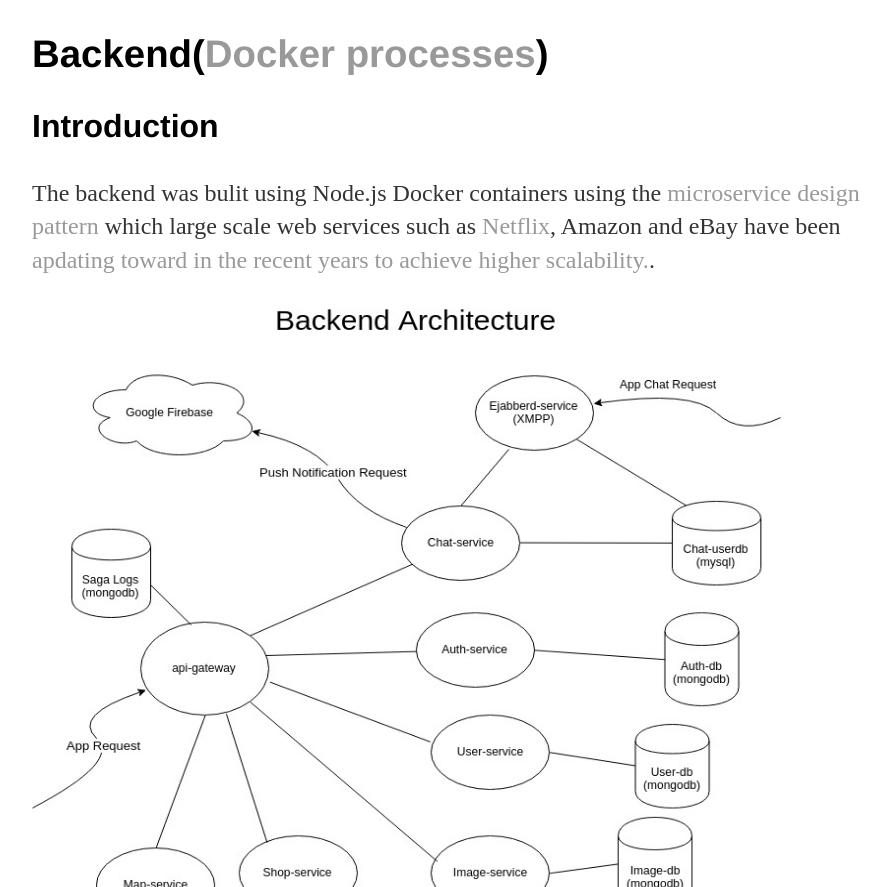
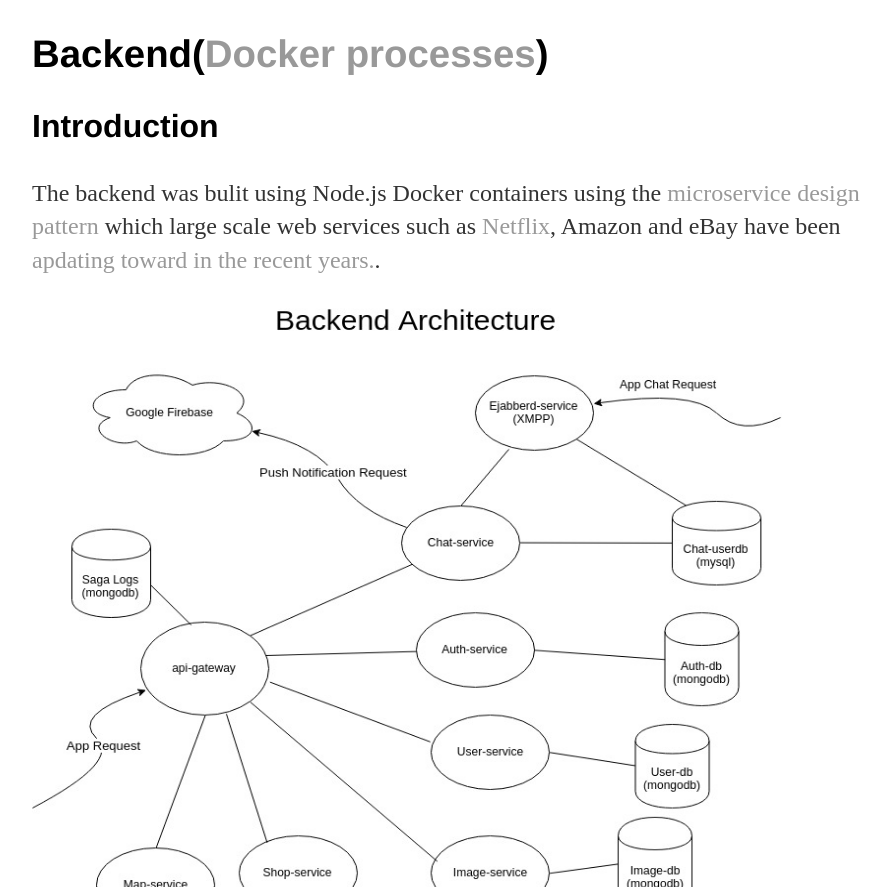
Before and after one commit to jcho7022/jcho7022.github.io, a Jekyll site: the page built from projects/float/index.html, in a window 1280 px wide and 900 px high, scrolled down 1259 px, cut to the strip 13-900 px from the top of the window. Shown: the whole strip, without its empty margins (160-1049 px from the left). Built offline with Jekyll 4.4.1, drawn with Linux system fonts in a browser that asks for light colours.

Commit message:
Update index.html

```diff
--- a/projects/float/index.html
+++ b/projects/float/index.html
@@ -21,7 +21,7 @@
 <p>The backend was bulit using Node.js Docker containers
 	using the <a href="https://microservices.io/patterns/microservices.html">microservice design pattern</a> which
 	large scale web services such as <a href="https://www.youtube.com/watch?v=CZ3wIuvmHeM">Netflix</a>, Amazon and eBay have been
-	<a href="https://jcho7022.github.io/projects/float/microservice_examples.png">apdating toward in the recent years to achieve higher scalability.</a>.</p>
+	<a href="https://jcho7022.github.io/projects/float/microservice_examples.png">apdating toward in the recent years.</a>.</p>
 <img src="backend_diagram.jpg" alt="server_architecture" height="750px" width="750px">
 
 <h3>Api-gateway</h3>
```
